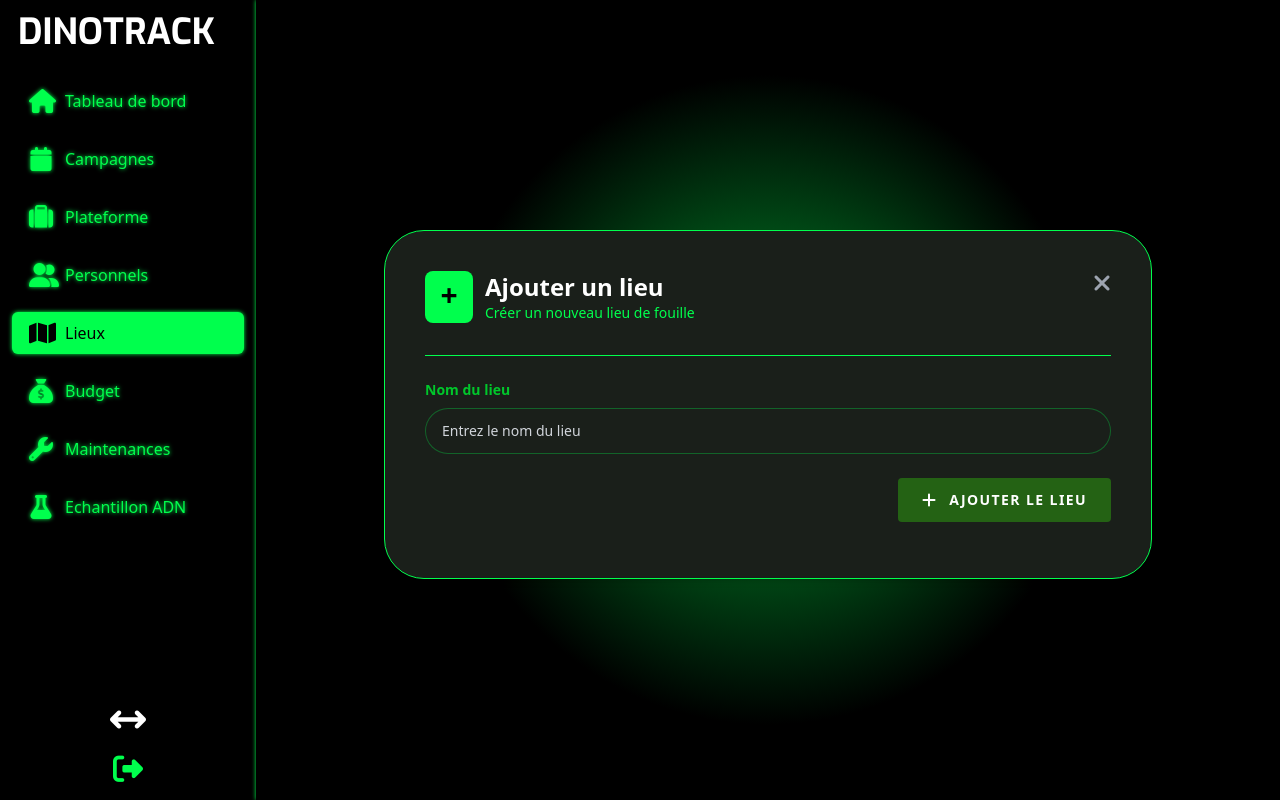
After one commit to fushizaki/adn_research_app, a Flask app: page /lieux/ajouter/ in a window 1280 px wide. The commit adds this page. Run offline with Flask 3, Linux system fonts and the light colour scheme; the visitor is signed in with stand-in values (Sample User, id 1); data that the repository does not hold is empty; style sheets or scripts are compiled from the project's sources; parts of the project's set-up code (start-up, migrations or seed data) failed here and were passed over.

Commit message:
feat : page pour add un lieu

```diff
--- a/appJurassique/forms.py
+++ b/appJurassique/forms.py
@@ -2,7 +2,7 @@ from flask_wtf import FlaskForm
 from wtforms import (StringField, HiddenField, PasswordField, SelectField,
                      DateField, MultipleFileField, SubmitField, IntegerField, SelectMultipleField)
 from wtforms.validators import DataRequired, EqualTo, NumberRange,Optional
-from .models import PERSONNE, role_labo_enum, BUDGET_MENSUEL
+from .models import PERSONNE, role_labo_enum, BUDGET_MENSUEL, LIEU_FOUILLE
 from hashlib import sha256
 
 
@@ -109,3 +109,14 @@ class CampagneForm(FlaskForm):
         choices=[],
         coerce=str,
     )
+
+
+class LieuForm(FlaskForm):
+
+    nomLieu = StringField("Nom du lieu", validators=[DataRequired()])
+    next = HiddenField()
+
+    def build_lieu(self):
+        return LIEU_FOUILLE(
+            nomLieu=self.nomLieu.data
+        )
--- /dev/null
+++ b/appJurassique/templates/add_lieu.html
@@ -0,0 +1,42 @@
+{% extends "base.html" %}
+{% block main %}
+<div
+    class="h-full w-full bg-[radial-gradient(circle_at_center,theme(colors.green-ext-radial)_0%,theme(colors.green-center-radial)_20%,theme(colors.black)_50%)] flex items-center justify-center min-h-screen drop-shadow-button">
+    <div class="rounded-[40px] bg-gray-div shadow-md p-10 mt-2 border border-green-button w-full max-w-3xl mx-4">
+        <div class="flex gap-3 mb-8">
+            <div class="bg-green-button rounded-lg p-2">
+                <div class=" rounded-lg p-2 h-8 w-8 flex items-center justify-center">
+                    <p class="text-3xl font-bold">+</p>
+                </div>
+            </div>
+            <div>
+                <h1 class="text-2xl font-bold text-white">Ajouter un lieu</h1>
+                <p class="text-green-button text-sm">Créer un nouveau lieu de fouille</p>
+            </div>
+            <a href="{{ url_for('liste_lieux') }}" class="ml-auto text-gray-400 hover:text-white text-2xl">
+                <i class="fas fa-times"></i>
+            </a>
+        </div>
+        <hr class="border-t border-green-button my-6">
+        <form method="POST" action="{{ url_for('ajouter_lieu') }}">
+            {{ form.hidden_tag() }}
+            <div class="mb-6">
+                <label for="nomLieu" class="block text-sm font-semibold text-green-text mb-2">Nom du lieu</label>
+                {{ form.nomLieu(class_="w-full rounded-full border border-green-button/30 bg-gray-div px-4 py-3 text-sm
+                text-white placeholder:text-gray-300 focus:border-green-button focus:outline-none focus:ring-2
+                focus:ring-green-button/50", placeholder="Entrez le nom du lieu") }}
+                {% if form.nomLieu.errors %}
+                <p class="text-red-500 text-sm mt-2">{{ form.nomLieu.errors[0] }}</p>
+                {% endif %}
+            </div>
+            <div class="flex justify-end">
+                <button type="submit"
+                    class="inline-flex items-center justify-center gap-3 rounded bg-green-button-menu px-6 py-3 text-sm font-semibold uppercase tracking-widest text-white transition-colors duration-300 hover:bg-green-button-menu-hover">
+                    <i class="fas fa-plus text-base"></i>
+                    Ajouter le lieu
+                </button>
+            </div>
+        </form>
+    </div>
+</div>
+{% endblock %}
--- a/appJurassique/templates/base.html
+++ b/appJurassique/templates/base.html
@@ -12,7 +12,7 @@
 <body>
     {% block navbar %}
     {% if not current_user.is_authenticated %}
-    <nav class="fixed top-0 z-50 w-full bg-black">
+    <nav class="fixed z-50 w-full bg-black">
         <div class="grid grid-cols-3 py-4 px-6 items-center">
             <div class="flex justify-start">
                 <p class="text-white font-exo text-4xl font-bold">DINOTRACK</p>
--- a/appJurassique/templates/liste_lieux.html
+++ b/appJurassique/templates/liste_lieux.html
@@ -14,7 +14,7 @@
                         {{ lieux|length }} lieux enregistrés
                     </p>
                 </div>
-                <a href="#"
+                <a href="{{ url_for('ajouter_lieu') }}"
                     class="inline-flex items-center justify-center gap-3 rounded bg-green-button-menu px-6 py-3 text-sm font-semibold uppercase tracking-widest text-white transition-colors duration-300 hover:bg-green-button-menu-hover">
                     <i class="fas fa-plus text-base"></i>
                     Ajouter un lieu
--- a/appJurassique/views.py
+++ b/appJurassique/views.py
@@ -4,7 +4,7 @@ from .app import app, db
 from flask_login import login_user, logout_user, login_required, current_user
 from sqlalchemy.exc import IntegrityError
 from appJurassique.forms import (LoginForm, RegisterForm, BudgetForm,
-                                 AssociateFilesForm, CampagneForm)
+                                 AssociateFilesForm, CampagneForm, LieuForm)
 from appJurassique.models import (CAMPAGNE, PERSONNE, role_labo_enum,
                                   ECHANTILLON, RAPPORTER, LIEU_FOUILLE, PLATEFORME)
 from .utils import creer_campagne, obtenir_membres_compatibles
@@ -293,6 +293,28 @@ def supprimer_lieu(idLieu):
     db.session.commit()
     return redirect(url_for('liste_lieux'))
 
+@app.route('/lieux/ajouter/', methods=['GET', 'POST'])
+@login_required
+def ajouter_lieu():
+    unForm = LieuForm()
+
+    if unForm.validate_on_submit():
+        unLieu = unForm.build_lieu()
+        db.session.add(unLieu)
+        try:
+            db.session.commit()
+        except IntegrityError:
+            db.session.rollback()
+            unForm.nom.errors.append(
+                "Une erreur est survenue, merci de réessayer.")
+        else:
+            return redirect(url_for('liste_lieux', success='Lieu ajouté avec succès !'))
+
+    return render_template('add_lieu.html',
+                           title='Ajouter un lieu',
+                           current_page='lieux',
+                           form=unForm)
+
 
 @app.route("/login/", methods=(
     "GET",
```
